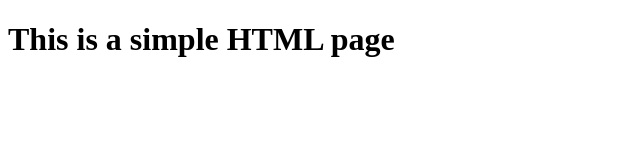
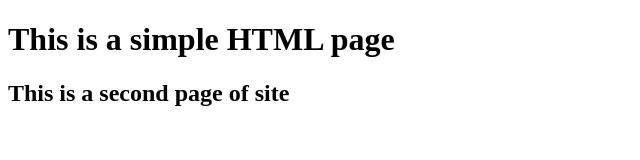
Before and after one commit to Dinesh-colud/localrepo, a plain HTML site: page localRepo/index3.html in a window 1280 px wide. Shown: the whole page, without its empty margins (0-640 px from the left). Drawn offline with Linux system fonts and the light colour scheme.

Commit message:
Add one more feature

```diff
--- a/localRepo/index3.html
+++ b/localRepo/index3.html
@@ -7,5 +7,6 @@
 </head>
 <body>
     <h1>This is a simple HTML page</h1>
+    <h2>This is a second page of site</h2>
 </body>
 </html>
```
